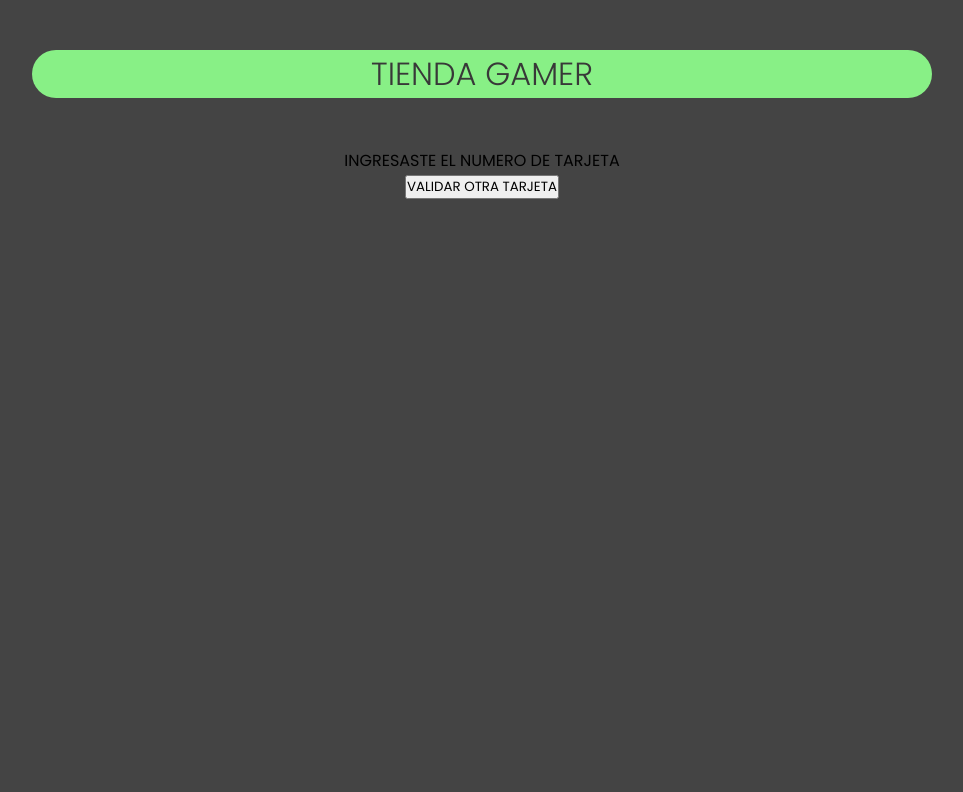
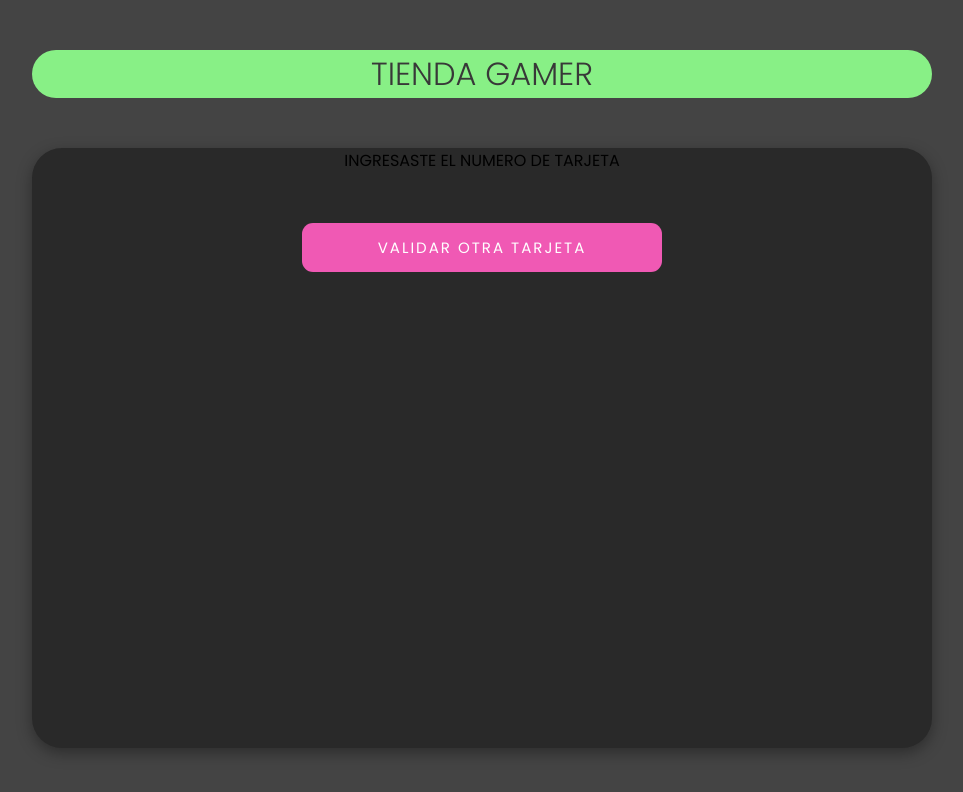
Before and after one commit to PaulaQR/Proyecto_TC3, a website with bundled scripts: page src/index.html in a window 1280 px wide. Both pictures are taken after a click on the button "VALIDAR". Shown: the whole page, without its empty margins (158-1121 px from the left). Built offline with nearby package versions, Linux system fonts and the light colour scheme.

Commit message:
Empezamos construcción del README y agregamos diseño en la segunda pantalla

```diff
--- a/src/index.js
+++ b/src/index.js
@@ -5,7 +5,7 @@ console.log(validator);
 
 const nombreDeUsuario = document.getElementById("nombreDeUsuario").value;
 const numeroDeTarjeta = document.getElementById("numeroDeTarjeta");
-
+const numero = document.getElementById("numero").value;
 //Eventos
 
 //Boton que  genera una alerta depende el dato que se ingrese, si es valido o invalido
@@ -16,6 +16,7 @@ const numeroDeTarjeta = document.getElementById("numeroDeTarjeta");
   botonValidar.addEventListener("click", () => {
 
     validator.isValid(numeroDeTarjeta.value)
+
 
     document.getElementById("contenedorTarjeta").style.display = "none";
     document.getElementById("segundaPantalla").style.display = "block";
--- a/src/style.css
+++ b/src/style.css
@@ -112,6 +112,43 @@ body {
 
 }
 
+.titulo-tarjeta2{
+  color:white;
+  font-size: 30px;
+  font-family: 'Poppins', sans-serif;
+  font-weight: bold;
+  margin-top: 0px;
+  letter-spacing: 9px;
+}
+
+
+#boton2{
+  display: block;
+  width:40%;
+  padding: 0.8rem;
+  border-style: none;
+  border-radius:11px;
+  font-size: 15px;
+  letter-spacing: 2px;
+  margin: 0;
+  background: #F059B4;
+  color:white;
+  margin: 50px auto;
+}
+
+.segundaPantalla{
+  background: #292929;
+  border-radius: 30px;
+  display: flex;
+  flex-direction:column;
+  width: 900px;
+  height: 600px;
+  margin: auto;
+  box-shadow: rgba(0, 0, 0, 0.35) 0px 5px 15px;
+  box-sizing: border-box;
+
+}
+
 
 
 @media screen and (max-width: 1024px) {
```
Also changed, not shown: src/validator.js (+1 -6 lines), README.md (added), src/index.html (line endings or trailing spaces).
